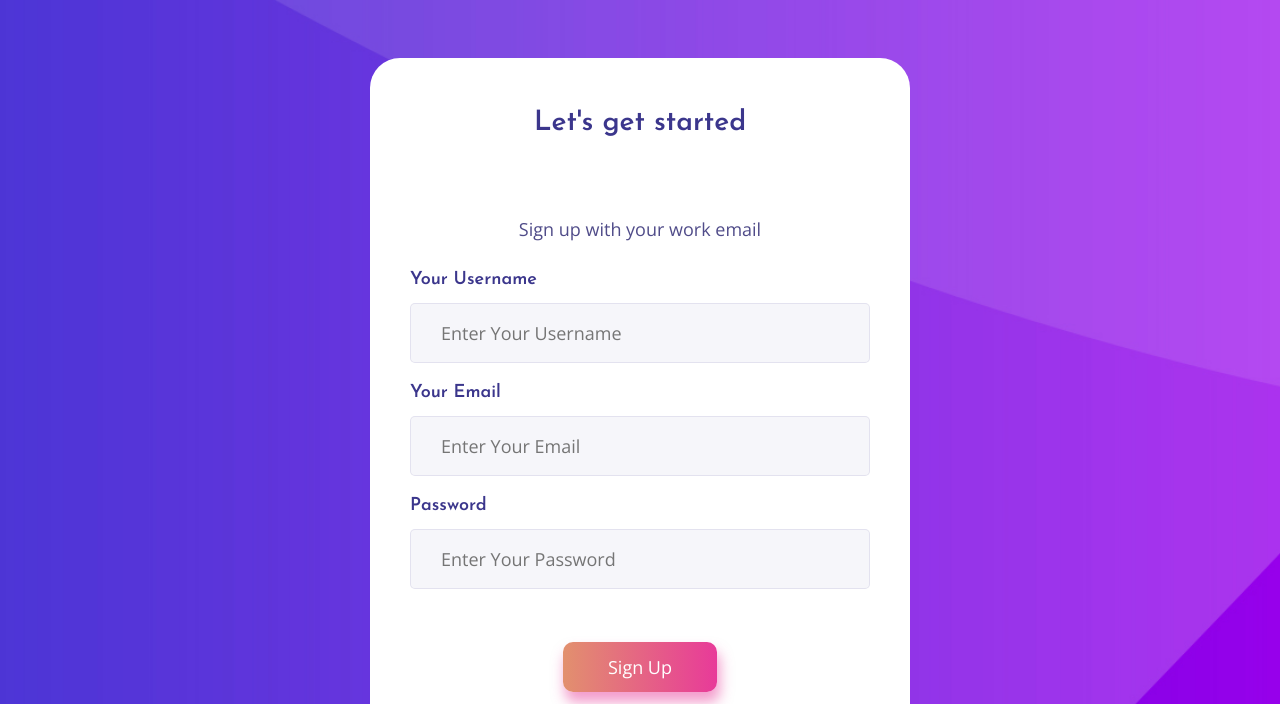
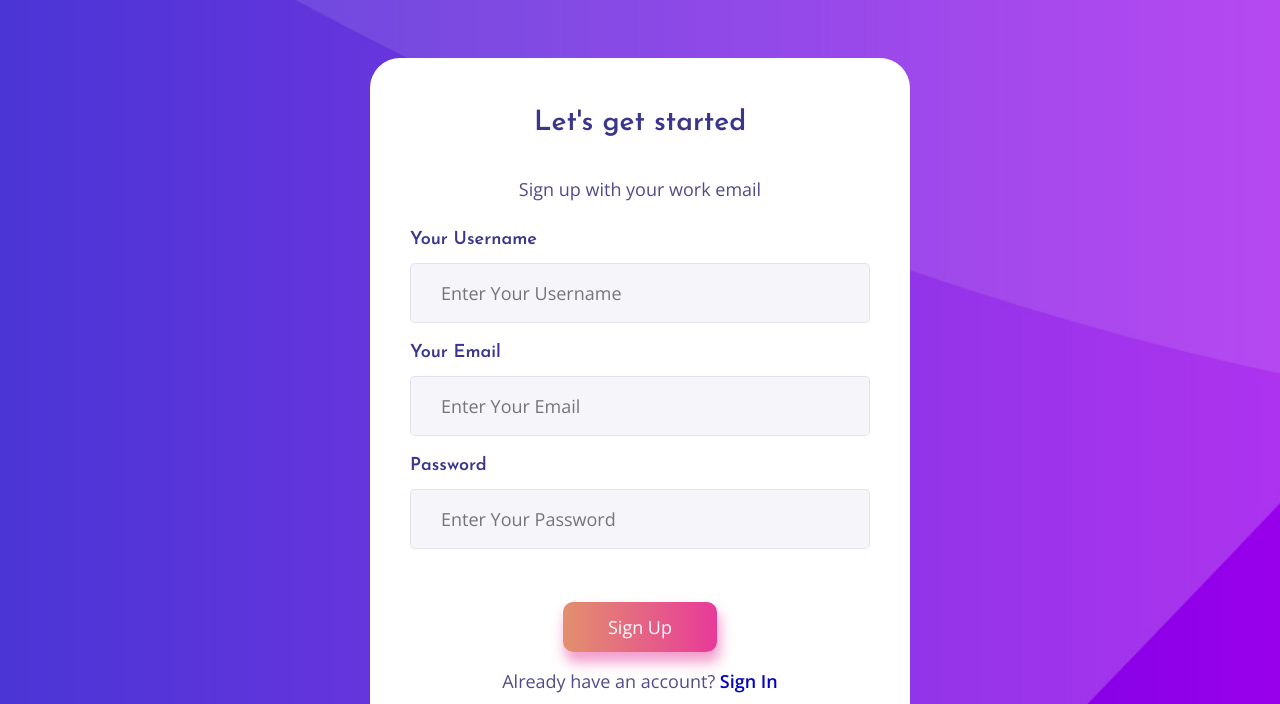
Before and after one commit to Faisal163/aifact, a plain HTML site: page sign-up.html in a window 1280 px wide. Shown: the part 94-798 px from the top of the page. Drawn offline with nearby package versions, Linux system fonts and the light colour scheme.

Commit message:
Update sign-up.html

```diff
--- a/sign-up.html
+++ b/sign-up.html
@@ -44,7 +44,7 @@
                 </a>
             </div>
             <div class="account-wrapper">
-                <div class="account-header">
+                <div class="account-header pb-0">
                     <h4 class="title">Let's get started</h4>
                     <!-- <a href="#0" class="sign-in-with"><img src="./assets/images/icon/google.png" alt="icon"><span>Sign Up with Google</span></a> -->
                 </div>
```
